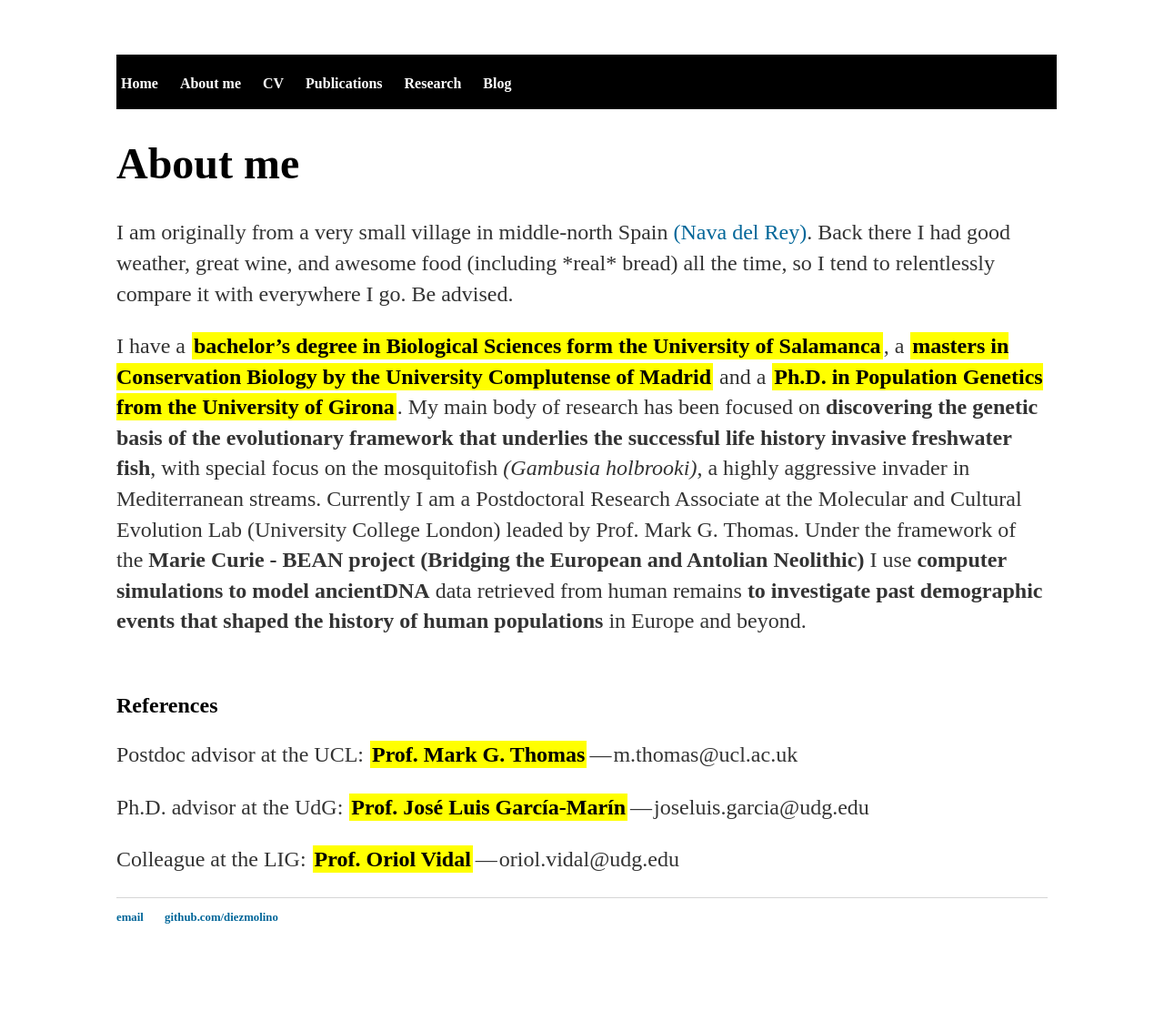
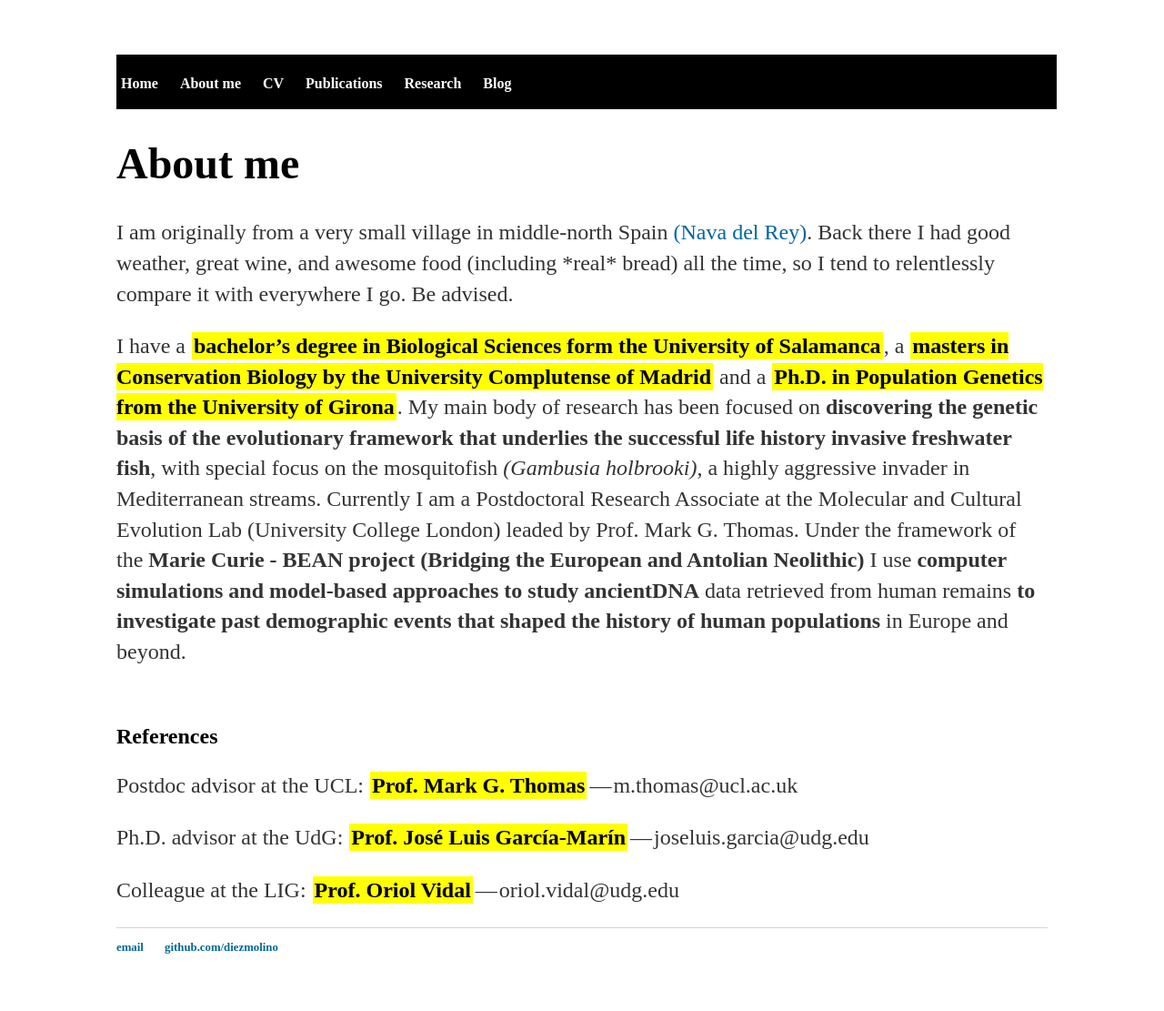
Before and after one commit to DiezMolino/diezmolino.github.io, a Jekyll site: the page about/index.html, which Jekyll copies as it is, in a window 1280 px wide. Shown: the whole page at 91% size. Built offline with Jekyll 4.4.1, drawn with Linux system fonts in a browser that asks for light colours; before the commit the page ends 1077 px from its top, so only the background shows below that.

Commit message:
Update index.html

```diff
--- a/about/index.html
+++ b/about/index.html
@@ -35,7 +35,7 @@
 
         		<p>I am originally from a very small village in middle-north Spain <a class='one' href='https://www.google.co.uk/webhp?sourceid=chrome-instant&ion=1&espv=2&ie=UTF-8#q=nava%20del%20rey'>(Nava del Rey)</a>. Back there I had good weather, great wine, and awesome food (including *real* bread) all the time, so I tend to relentlessly compare it with everywhere I go. Be advised. </p>
 
-        		<p>I have a <b style='padding:2px; color: black; background-color: yellow; border: white 1px solid'>bachelor’s degree in Biological Sciences form the University of Salamanca</b>, a <b style='padding:2px; color: black; background-color: yellow; border: white 1px solid'>masters in Conservation Biology by the University Complutense of Madrid</b> and a <b style='padding:2px; color: black; background-color: yellow; border: white 1px solid'>Ph.D. in Population Genetics  from the University of Girona</b>. My main body of research has been focused on <b>discovering the genetic basis of the evolutionary framework that underlies the successful life history invasive freshwater fish</b>, with special focus on the mosquitofish <i>(Gambusia holbrooki)</i>, a highly aggressive invader in Mediterranean streams. Currently I am a Postdoctoral Research Associate at the Molecular and Cultural Evolution Lab (University College London) leaded by Prof. Mark G. Thomas. Under the framework of the <b>Marie Curie - BEAN project (Bridging the European and Antolian Neolithic)</b> I use <b>computer simulations to model ancientDNA</b> data retrieved from human remains <b>to investigate past demographic events that shaped the history of human populations</b> in Europe and beyond.</p>
+        		<p>I have a <b style='padding:2px; color: black; background-color: yellow; border: white 1px solid'>bachelor’s degree in Biological Sciences form the University of Salamanca</b>, a <b style='padding:2px; color: black; background-color: yellow; border: white 1px solid'>masters in Conservation Biology by the University Complutense of Madrid</b> and a <b style='padding:2px; color: black; background-color: yellow; border: white 1px solid'>Ph.D. in Population Genetics  from the University of Girona</b>. My main body of research has been focused on <b>discovering the genetic basis of the evolutionary framework that underlies the successful life history invasive freshwater fish</b>, with special focus on the mosquitofish <i>(Gambusia holbrooki)</i>, a highly aggressive invader in Mediterranean streams. Currently I am a Postdoctoral Research Associate at the Molecular and Cultural Evolution Lab (University College London) leaded by Prof. Mark G. Thomas. Under the framework of the <b>Marie Curie - BEAN project (Bridging the European and Antolian Neolithic)</b> I use <b>computer simulations and model-based approaches to study ancientDNA</b> data retrieved from human remains <b>to investigate past demographic events that shaped the history of human populations</b> in Europe and beyond.</p>
 
 <br/>
 
```
